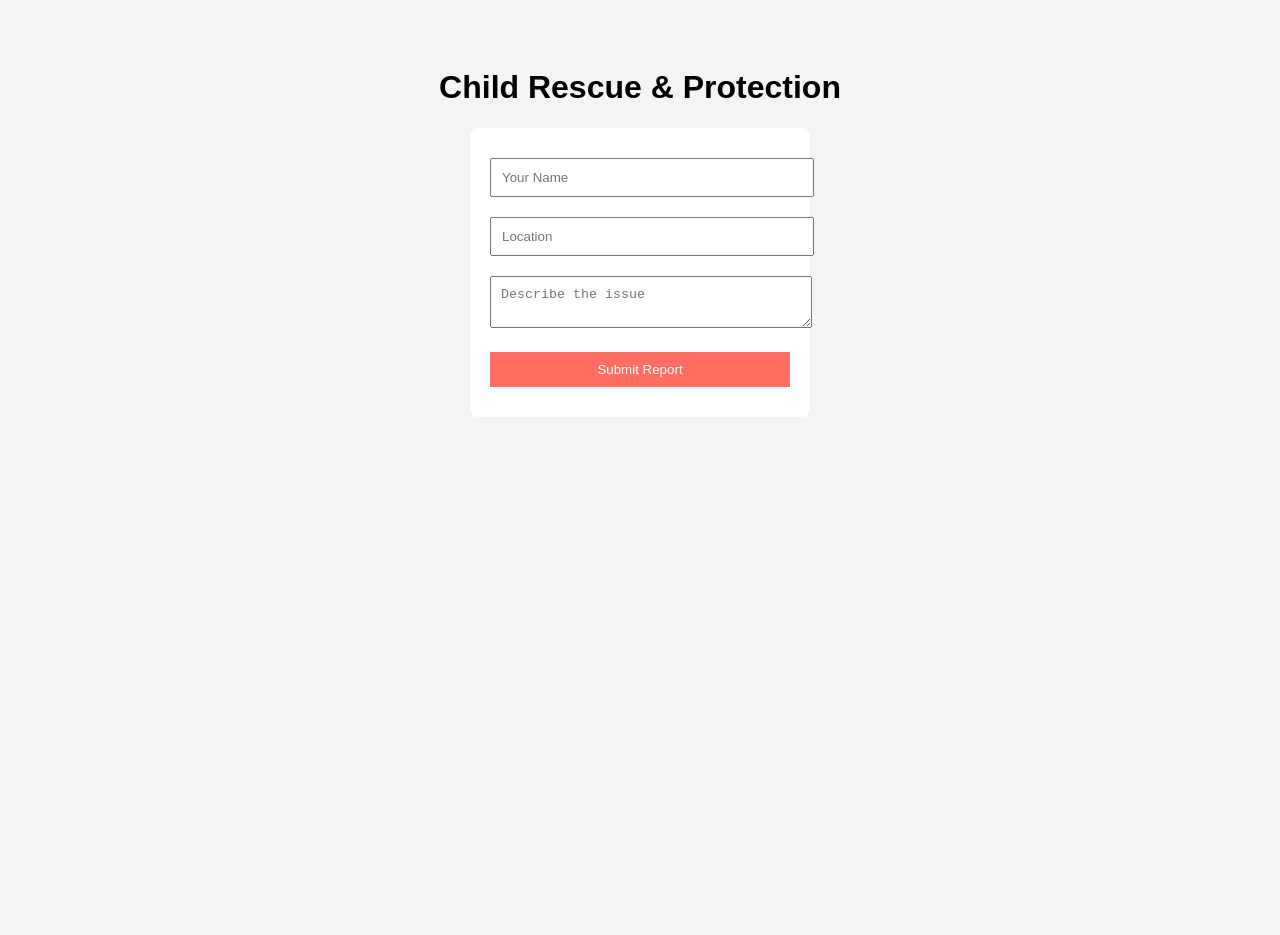
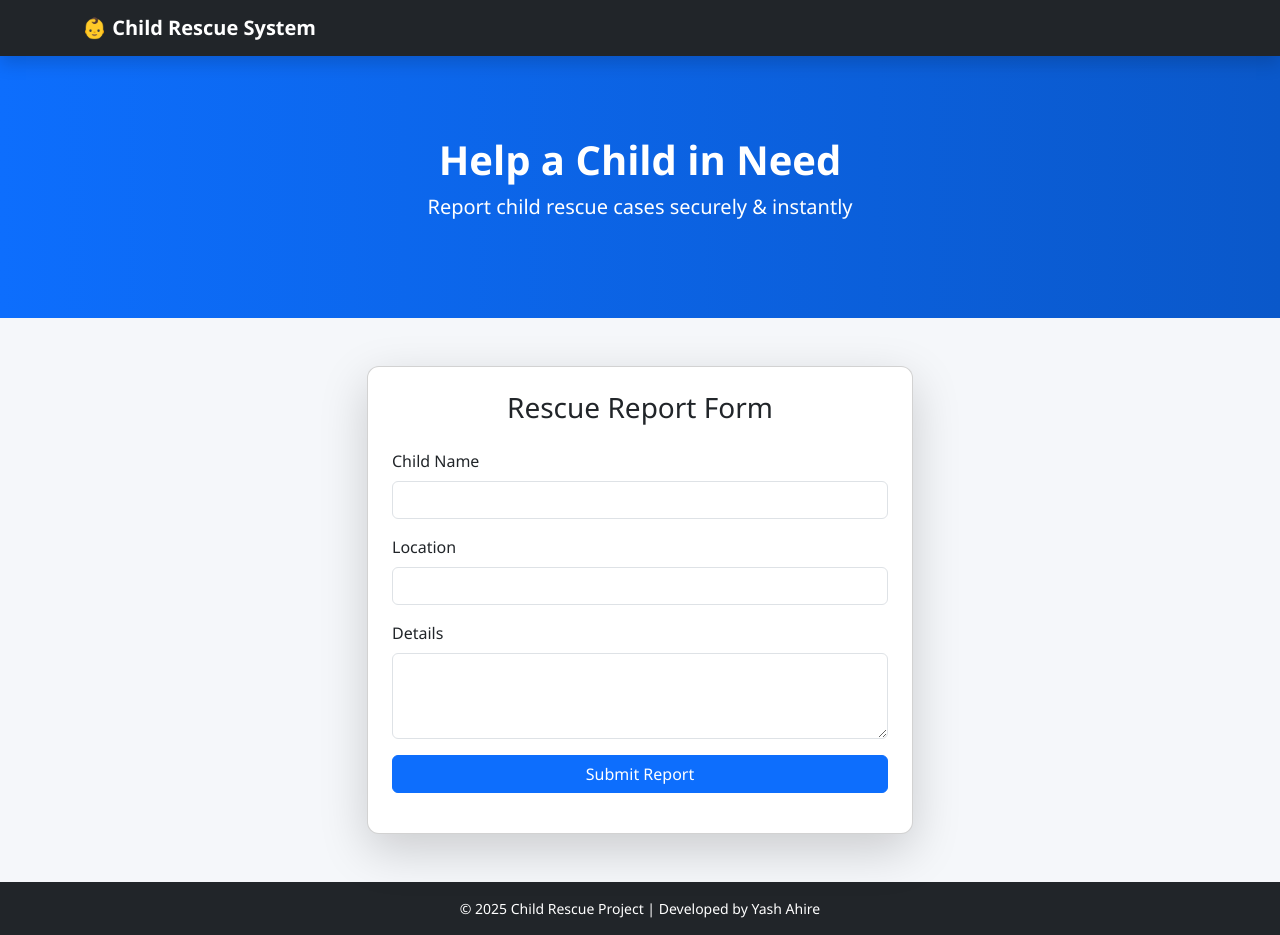
Before and after one commit to YashAhire07/orphanage-project, a plain HTML site: page docs/index.html in a window 1280 px wide. Before the commit the page ends 800 px from the top, so only its background shows below. Drawn offline with nearby package versions, Linux system fonts and the light colour scheme.

Commit message:
added modern attractive frontend design

```diff
--- a/docs/index.html
+++ b/docs/index.html
@@ -1,22 +1,65 @@
 <!DOCTYPE html>
 <html lang="en">
 <head>
-  <meta charset="UTF-8">
-  <title>Child Rescue Website</title>
+  <meta charset="UTF-8" />
+  <title>Child Rescue & Orphanage Support</title>
+  <meta name="viewport" content="width=device-width, initial-scale=1">
+
+  <!-- Bootstrap 5 -->
+  <link href="https://cdn.jsdelivr.net/npm/bootstrap@5.3.2/dist/css/bootstrap.min.css" rel="stylesheet">
   <link rel="stylesheet" href="style.css">
 </head>
 <body>
 
-<h1>Child Rescue & Protection</h1>
+<nav class="navbar navbar-dark bg-dark shadow">
+  <div class="container">
+    <span class="navbar-brand fw-bold">👶 Child Rescue System</span>
+  </div>
+</nav>
 
-<form id="reportForm">
-  <input type="text" placeholder="Your Name" required>
-  <input type="text" placeholder="Location" required>
-  <textarea placeholder="Describe the issue" required></textarea>
-  <button type="submit">Submit Report</button>
-</form>
+<header class="hero-section text-center text-white">
+  <div class="container">
+    <h1 class="fw-bold">Help a Child in Need</h1>
+    <p class="lead">Report child rescue cases securely & instantly</p>
+  </div>
+</header>
 
-<p id="message"></p>
+<section class="container my-5">
+  <div class="row justify-content-center">
+    <div class="col-md-6">
+      <div class="card shadow-lg p-4">
+        <h3 class="text-center mb-4">Rescue Report Form</h3>
+
+        <form id="reportForm">
+          <div class="mb-3">
+            <label class="form-label">Child Name</label>
+            <input type="text" class="form-control" id="name" required>
+          </div>
+
+          <div class="mb-3">
+            <label class="form-label">Location</label>
+            <input type="text" class="form-control" id="location" required>
+          </div>
+
+          <div class="mb-3">
+            <label class="form-label">Details</label>
+            <textarea class="form-control" id="details" rows="3" required></textarea>
+          </div>
+
+          <button type="submit" class="btn btn-primary w-100">
+            Submit Report
+          </button>
+        </form>
+
+        <div id="message" class="text-center mt-3"></div>
+      </div>
+    </div>
+  </div>
+</section>
+
+<footer class="bg-dark text-white text-center py-3">
+  © 2025 Child Rescue Project | Developed by Yash Ahire
+</footer>
 
 <script src="script.js"></script>
 </body>
--- a/docs/script.js
+++ b/docs/script.js
@@ -1,21 +1,54 @@
-document.getElementById("reportForm").addEventListener("submit", async function (e) {
+// document.getElementById("reportForm").addEventListener("submit", async function (e) {
+//   e.preventDefault();
+
+//   const data = {
+//     name: this[0].value,
+//     location: this[1].value,
+//     details: this[2].value
+//   };
+
+//   const res = await fetch("https://orphanage-project-1.onrender.com/api/reports", {
+//     method: "POST",
+//     headers: { "Content-Type": "application/json" },
+//     body: JSON.stringify(data)
+//   });
+
+//   if (res.ok) {
+//     document.getElementById("message").innerText =
+//       "Report submitted successfully";
+//     this.reset();
+//   }
+// });
+
+const form = document.getElementById("reportForm");
+const message = document.getElementById("message");
+
+form.addEventListener("submit", async (e) => {
   e.preventDefault();
 
   const data = {
-    name: this[0].value,
-    location: this[1].value,
-    details: this[2].value
+    name: document.getElementById("name").value,
+    location: document.getElementById("location").value,
+    details: document.getElementById("details").value
   };
 
-  const res = await fetch("https://orphanage-project-1.onrender.com/api/reports", {
-    method: "POST",
-    headers: { "Content-Type": "application/json" },
-    body: JSON.stringify(data)
-  });
+  try {
+    const res = await fetch(
+      "https://orphanage-project-1.onrender.com/api/reports",
+      {
+        method: "POST",
+        headers: { "Content-Type": "application/json" },
+        body: JSON.stringify(data)
+      }
+    );
 
-  if (res.ok) {
-    document.getElementById("message").innerText =
-      "Report submitted successfully";
-    this.reset();
+    if (res.ok) {
+      message.innerHTML = "<span class='text-success fw-bold'>✅ Report submitted successfully!</span>";
+      form.reset();
+    } else {
+      message.innerHTML = "<span class='text-danger'>❌ Failed to submit report</span>";
+    }
+  } catch (err) {
+    message.innerHTML = "<span class='text-danger'>❌ Server error</span>";
   }
 });
--- a/docs/style.css
+++ b/docs/style.css
@@ -1,4 +1,4 @@
-body {
+/* body {
   font-family: Arial, sans-serif;
   background: #f4f4f4;
   text-align: center;
@@ -24,4 +24,25 @@ button {
   color: white;
   border: none;
   cursor: pointer;
+} */
+body {
+  background-color: #f5f7fa;
+  font-family: 'Segoe UI', sans-serif;
 }
+
+.hero-section {
+  background: linear-gradient(to right, #0d6efd, #0a58ca);
+  padding: 80px 20px;
+}
+
+.hero-section h1 {
+  font-size: 2.5rem;
+}
+
+.card {
+  border-radius: 12px;
+}
+
+footer {
+  font-size: 14px;
+}
```
